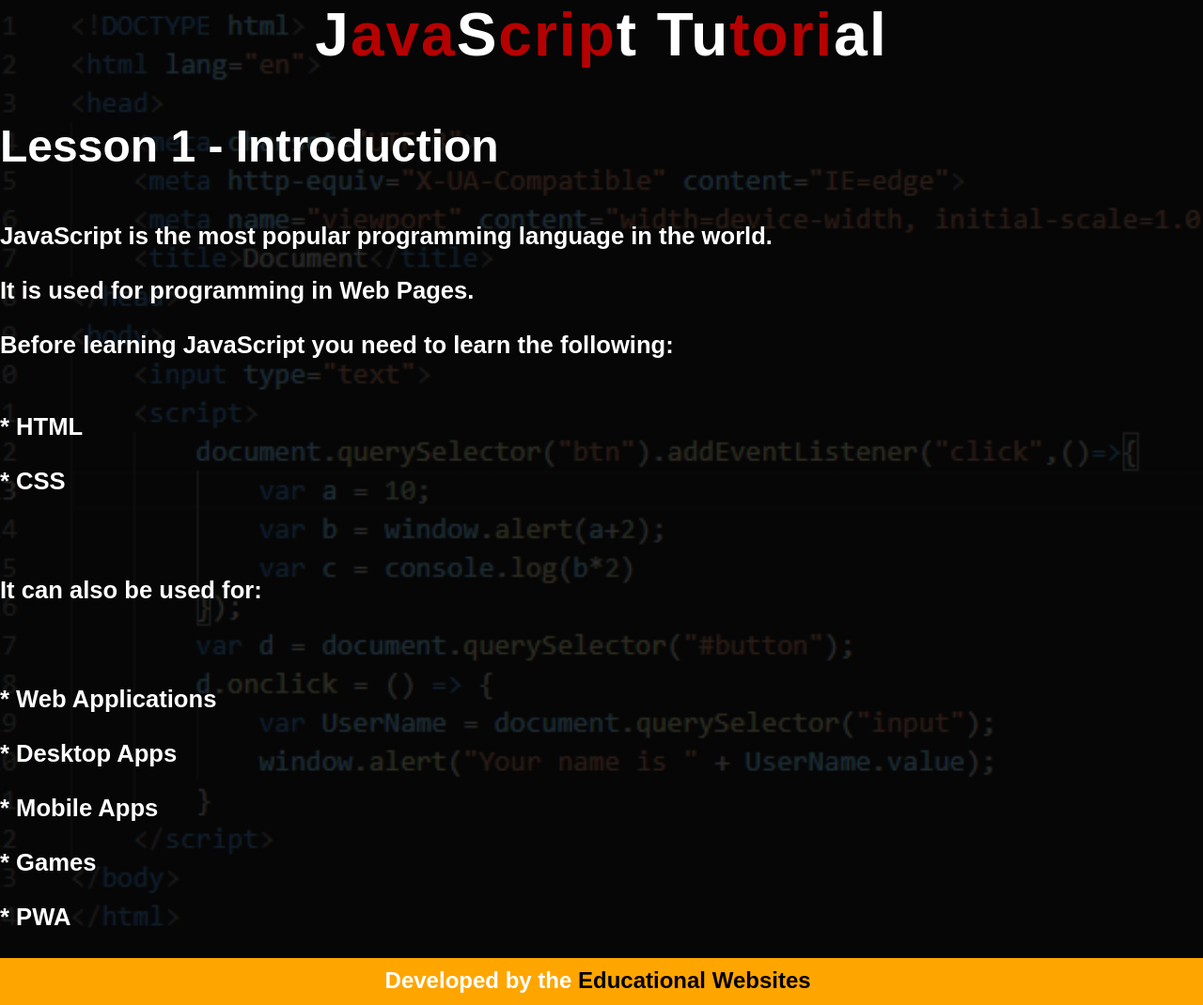
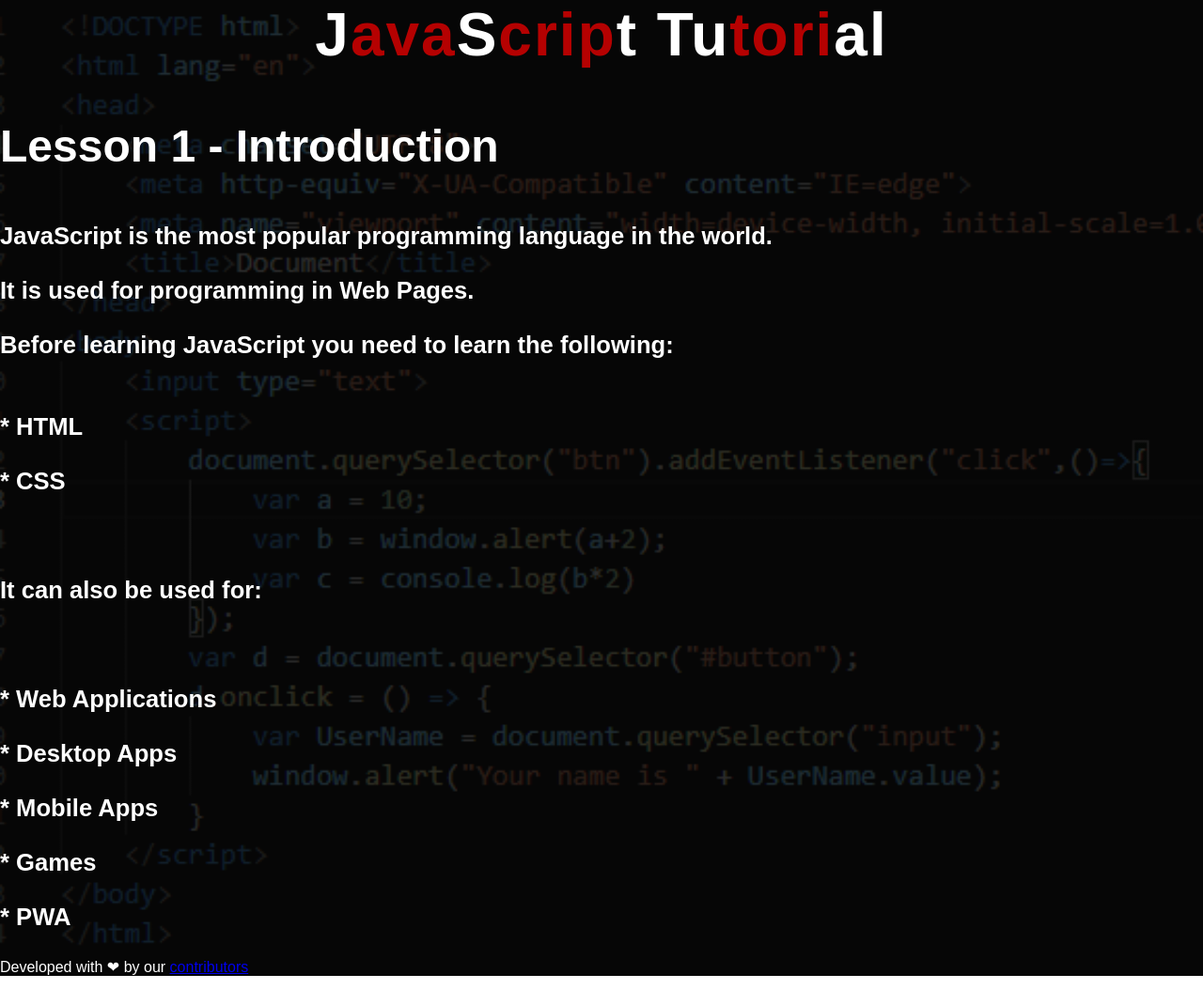
Before and after one commit to Genius398/JS-Tutorials, a plain HTML site: page index.html in a window 1280 px wide. Shown: the whole page at 94% size. After the commit the page ends 1039 px from the top, so only its background shows below. Drawn offline with Linux system fonts and the light colour scheme.

Commit message:
Update index.html

```diff
--- a/index.html
+++ b/index.html
@@ -30,9 +30,9 @@
 
 
         <!--Footer-->
-        <footer>
-            <h2>Developed by the <a href="https://github.com/Educational-Websites">Educational Websites</a></h2>
-        </footer>
+        <div class="copy_right_footer">
+        Developed  with  ❤ by our <a href="https://github.com/Educational-Websites/contributers" target="_blank">contributors</a>
+        </div>
     </section>
 </body>
 </html>
```
